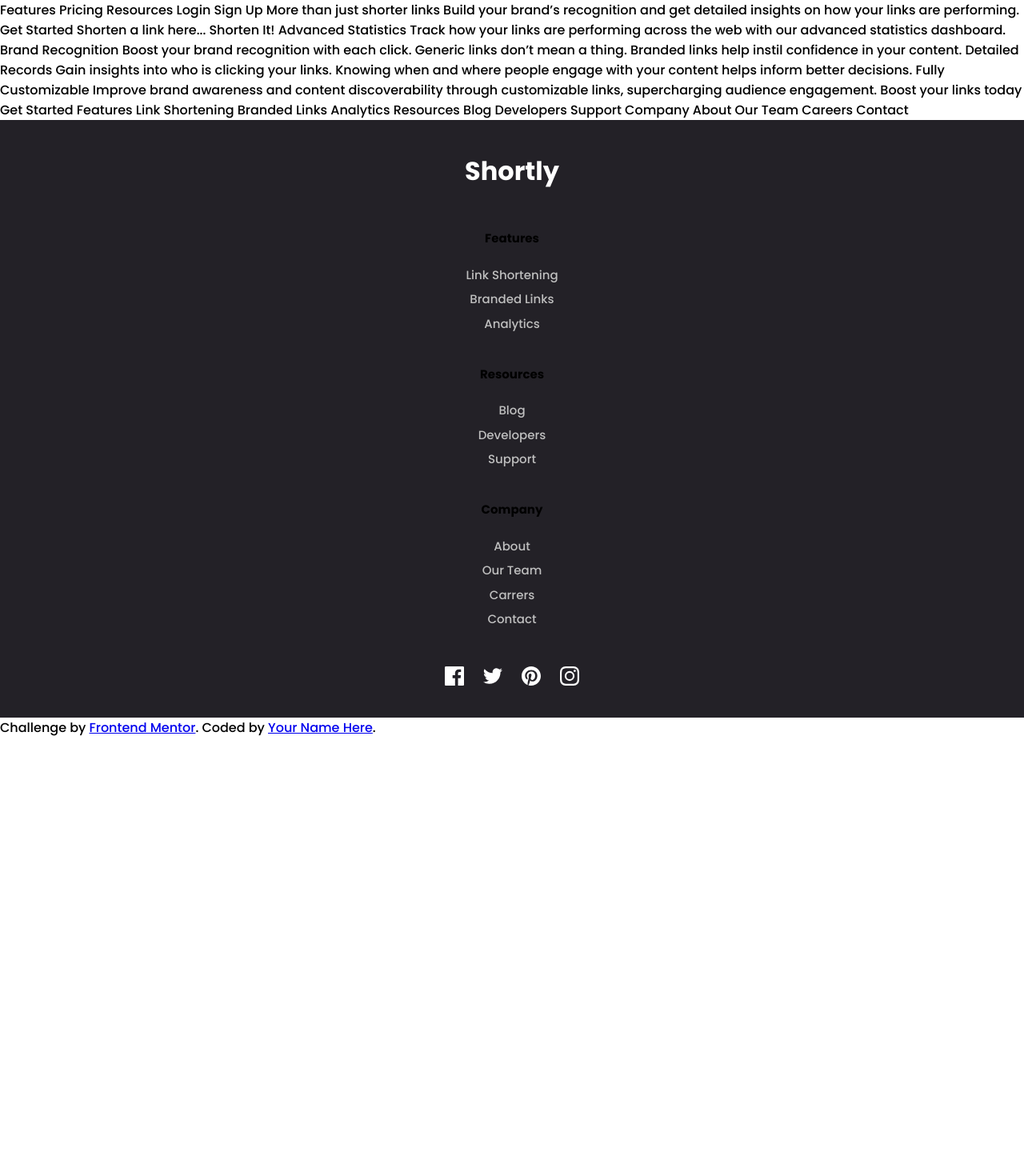
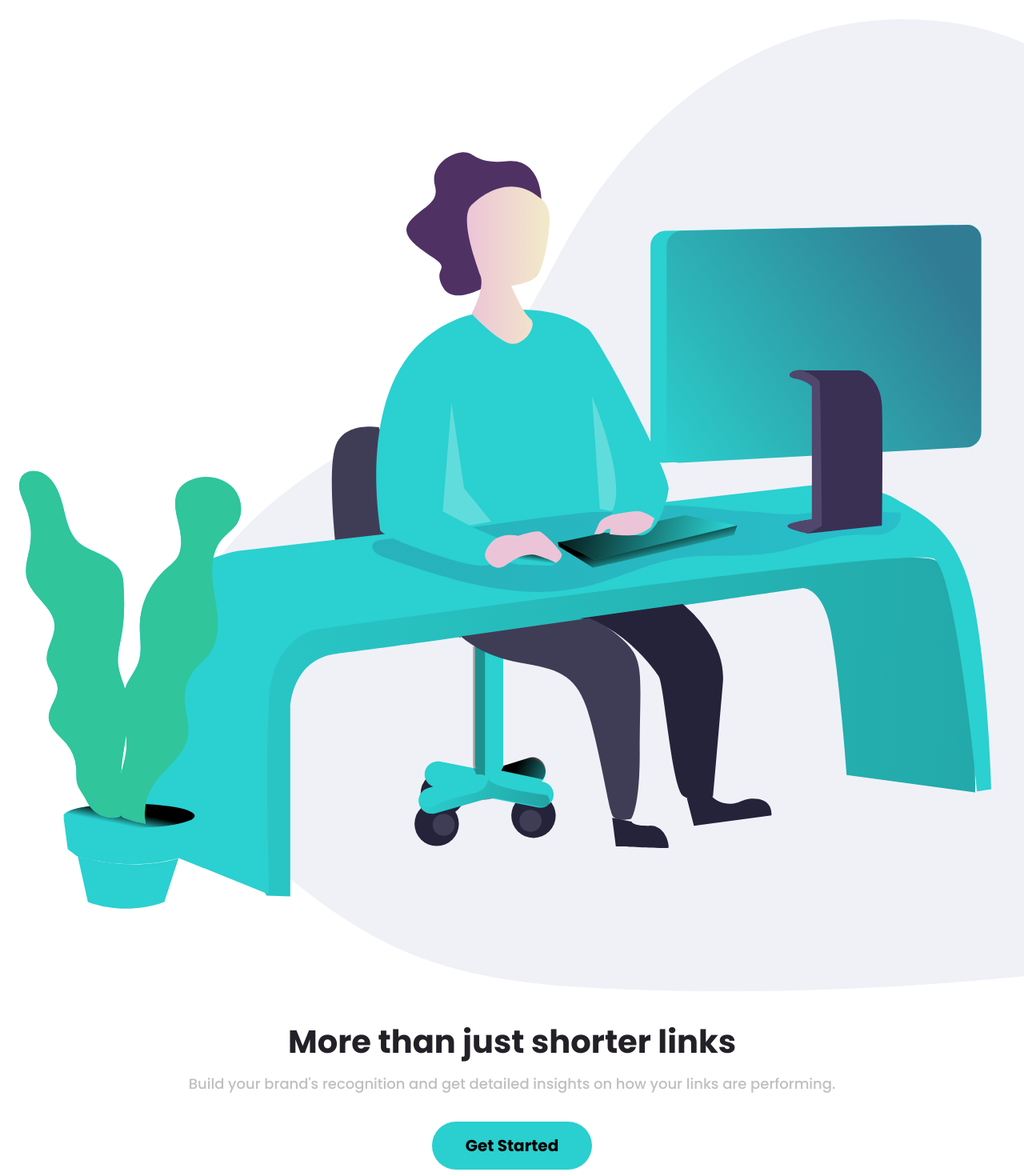
Before and after one commit to joao-lucas-dias/fm-url-shortening, a React (Vite) app: page / in a window 1280 px wide. Shown: the top 1470 px of the page at 80% size. Before the commit the page ends 922 px from the top, so only its background shows below. Built offline with nearby package versions, Linux system fonts and the light colour scheme.

Commit message:
Add hero section

```diff
--- a/src/App.tsx
+++ b/src/App.tsx
@@ -1,9 +1,10 @@
-import Footer from "./components/Footer";
-
+import Footer from "./components/Footer/Footer";
+import Hero from "./components/Hero/Hero";
 
 const App = () => {
 	return (
 		<>
+			<Hero />
 			Features Pricing Resources Login Sign Up More than just shorter links Build your
 			brand’s recognition and get detailed insights on how your links are performing. Get
 			Started Shorten a link here... Shorten It! Advanced Statistics Track how your links
--- /dev/null
+++ b/src/components/Hero/Hero.module.css
@@ -0,0 +1,50 @@
+.container {
+	display: flex;
+	flex-direction: column;
+	gap: 2.5em;
+	padding: 1.5em;
+	overflow: hidden;
+}
+
+.image {
+	max-width: unset;
+	width: 150%;
+}
+
+.body {
+	display: flex;
+	flex-direction: column;
+	gap: 2em;
+	justify-content: center;
+	align-items: center;
+	text-align: center;
+}
+
+.body > div {
+	display: grid;
+	row-gap: 1em;
+}
+
+.body > div > h1 {
+	font-size: 40px;
+	font-weight: var(--font-weight-bold);
+	color: var(--color-neutral-darker);
+	line-height: 1.15;
+}
+
+.body > div > p {
+	font-size: 18px;
+	font-weight: var(--font-weight-medium);
+	color: var(--color-neutral-lighter);
+	line-height: 1.6;
+}
+
+.body > button {
+	width: 200px;
+	padding: 0.75em 2em;
+	font-size: 20px;
+	font-weight: var(--font-weight-bold);
+	border: none;
+	border-radius: 50px;
+	background-color: var(--color-primary-cyan);
+}
--- /dev/null
+++ b/src/components/Hero/Hero.tsx
@@ -0,0 +1,25 @@
+import classes from "./Hero.module.css";
+
+const Hero = () => {
+	return (
+		<section className={classes.container}>
+			<img
+				src="/images/illustration-working.svg"
+				alt="Someone working."
+				className={classes.image}
+			/>
+			<div className={classes.body}>
+				<div>
+					<h1>More than just shorter links</h1>
+					<p>
+						Build your brand's recognition and get detailed insights on how your links are
+						performing.
+					</p>
+				</div>
+				<button>Get Started</button>
+			</div>
+		</section>
+	);
+};
+
+export default Hero;
```
Also changed, not shown: src/components/Footer/Footer.module.css (renamed from src/components/Footer.module.css), src/components/Footer/Footer.tsx (renamed from src/components/Footer.tsx).
